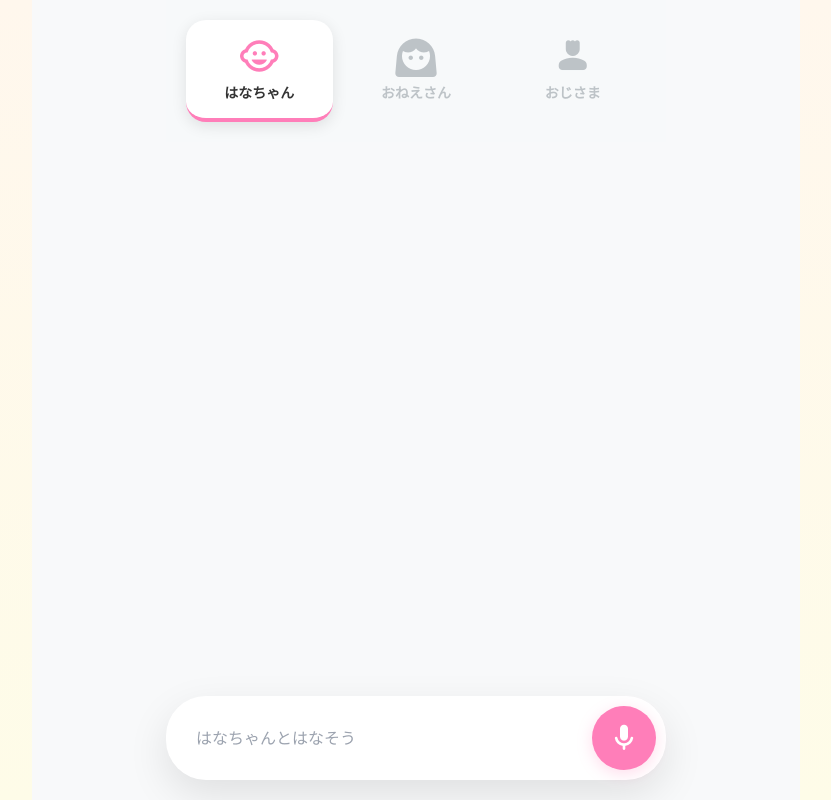
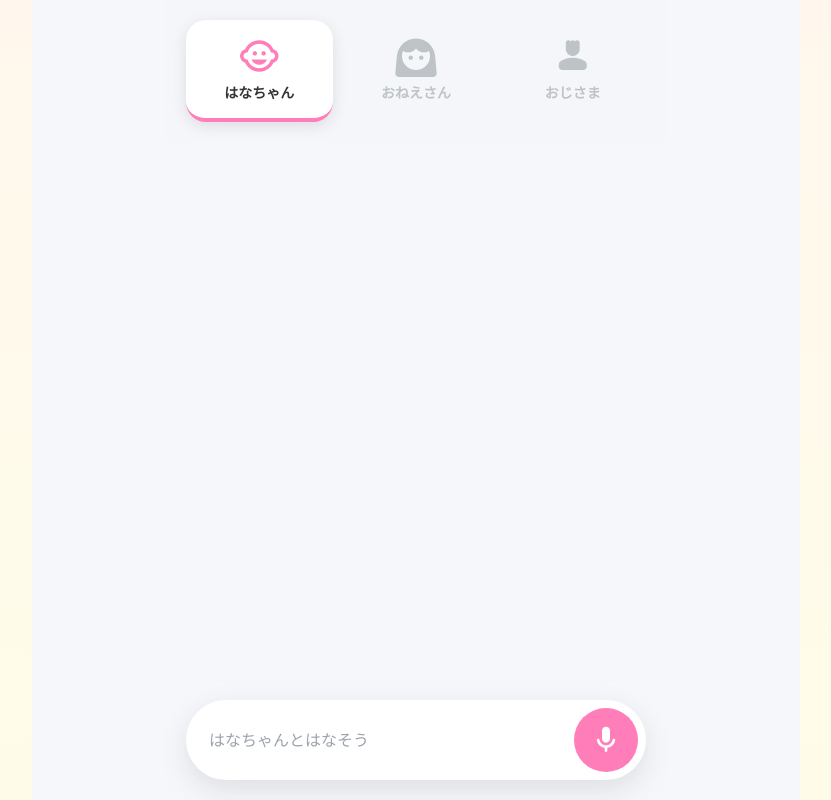
Before and after one commit to o3qk/ohanashi-ai, a Next.js app: page / in a window 1280 px wide. Shown: the whole page, without its empty margins (224-1055 px from the left). Built offline with nearby package versions, Linux system fonts and the light colour scheme.

Commit message:
Restore stable API connection and improve UI

```diff
--- a/app/api/chat/route.ts
+++ b/app/api/chat/route.ts
@@ -1,4 +1,3 @@
-// @ts-nocheck
 import { GoogleGenerativeAI } from "@google/generative-ai";
 
 export async function POST(req: Request) {
@@ -24,6 +23,6 @@ export async function POST(req: Request) {
     });
   } catch (error) {
     console.error(error);
-    return new Response(JSON.stringify({ reply: "おはなしの準備ができませんでした。少し待ってね。" }), { status: 500 });
+    return new Response(JSON.stringify({ reply: "ごめんね、いまお話しできないみたい。もう一度試してみて！" }), { status: 500 });
   }
 }
--- a/app/page.tsx
+++ b/app/page.tsx
@@ -2,7 +2,6 @@
 
 import React, { useState, useEffect, useRef } from "react";
 
-// Googleアイコンの定義
 const MaterialIcon = ({ name, size = "24px", color = "inherit" }: { name: string, size?: string, color?: string }) => (
   <span className="material-icons-round" style={{ fontSize: size, color: color, display: 'block' }}>{name}</span>
 );
@@ -26,7 +25,6 @@ export default function OhanashiApp() {
     if (scrollRef.current) scrollRef.current.scrollTo({ top: scrollRef.current.scrollHeight, behavior: 'smooth' });
   }, [messages, isTyping]);
 
-  // 通信部分：kさんの環境で動いていたシンプルな形に固定
   const handleSendMessage = async (text: string) => {
     if (!text?.trim()) return;
     setMessages(prev => [...prev, { role: "user", text }]);
@@ -34,6 +32,7 @@ export default function OhanashiApp() {
     setIsTyping(true);
 
     try {
+      // 動いていた時と同じ通信形式
       const res = await fetch("/api/chat", {
         method: "POST",
         headers: { "Content-Type": "application/json" },
@@ -50,75 +49,56 @@ export default function OhanashiApp() {
       }
     } catch (e) {
       setIsTyping(false);
-      setMessages(prev => [...prev, { role: "ai", text: "おはなしの準備ができませんでした。少し待ってね。" }]);
+      setMessages(prev => [...prev, { role: "ai", text: "ごめんね、もう一度お話ししてくれる？" }]);
     }
   };
 
-  // 音声認識：ビルドエラーを防ぐための厳格な型回避
   const startListening = () => {
     if (typeof window === "undefined") return;
-    const anyWindow = window as any;
-    const SpeechRecognition = anyWindow.SpeechRecognition || anyWindow.webkitSpeechRecognition;
-
-    if (!SpeechRecognition) {
-      alert("ブラウザが対応していません。Chromeをお使いください。");
+    const W = window as any;
+    const SpeechRec = W.SpeechRecognition || W.webkitSpeechRecognition;
+    if (!SpeechRec) {
+      alert("ブラウザが対応していません");
       return;
     }
-
-    const rec = new SpeechRecognition();
+    const rec = new SpeechRec();
     rec.lang = "ja-JP";
     rec.onstart = () => setIsListening(true);
     rec.onend = () => setIsListening(false);
-    rec.onresult = (e: any) => {
-      const result = e.results[0][0].transcript;
-      if (result) handleSendMessage(result);
-    };
+    rec.onresult = (e: any) => handleSendMessage(e.results[0][0].transcript);
     rec.start();
   };
 
   return (
-    <div style={{ background: "#F8F9FA", minHeight: "100vh", display: "flex", flexDirection: "column", alignItems: "center", paddingBottom: "100px" }}>
+    <div style={{ background: "#F5F7FA", minHeight: "100vh", display: "flex", flexDirection: "column", alignItems: "center" }}>
       <link href="https://fonts.googleapis.com/icon?family=Material+Icons+Round" rel="stylesheet" />
 
-      {/* キャラクター選択：大きく押しやすく調整 */}
-      <div style={{ width: "100%", maxWidth: "500px", display: "flex", gap: "10px", padding: "20px", position: "sticky", top: 0, background: "#F8F9FAee", zIndex: 10 }}>
+      <div style={{ width: "100%", maxWidth: "500px", padding: "20px", display: "flex", gap: "10px", position: "sticky", top: 0, background: "#F5F7FAee", zIndex: 10 }}>
         {Object.values(CHARACTERS).map((char) => (
-          <button key={char.id} onClick={() => setSelectedChar(char)} style={{ flex: 1, padding: "15px 5px", border: "none", borderRadius: "20px", background: selectedChar.id === char.id ? "white" : "transparent", boxShadow: selectedChar.id === char.id ? "0 4px 15px rgba(0,0,0,0.1)" : "none", cursor: "pointer", display: "flex", flexDirection: "column", alignItems: "center", transition: "0.2s", borderBottom: selectedChar.id === char.id ? `4px solid ${char.color}` : "none" }}>
+          <button key={char.id} onClick={() => setSelectedChar(char)} style={{ flex: 1, padding: "15px 5px", border: "none", borderRadius: "20px", background: selectedChar.id === char.id ? "white" : "transparent", boxShadow: selectedChar.id === char.id ? "0 4px 15px rgba(0,0,0,0.1)" : "none", cursor: "pointer", display: "flex", flexDirection: "column", alignItems: "center", borderBottom: selectedChar.id === char.id ? `4px solid ${char.color}` : "none" }}>
             <MaterialIcon name={char.icon} size="42px" color={selectedChar.id === char.id ? char.color : "#BDC3C7"} />
             <span style={{ fontSize: "14px", fontWeight: "bold", marginTop: "5px", color: selectedChar.id === char.id ? "#333" : "#BDC3C7" }}>{char.name}</span>
           </button>
         ))}
       </div>
 
-      {/* チャット履歴エリア */}
       <div ref={scrollRef} style={{ flex: 1, width: "100%", maxWidth: "500px", padding: "20px", overflowY: "auto", display: "flex", flexDirection: "column", gap: "15px" }}>
         {messages.map((m, i) => (
-          <div key={i} style={{ alignSelf: m.role === "user" ? "flex-end" : "flex-start", maxWidth: "85%", background: m.role === "user" ? selectedChar.color : "white", color: m.role === "user" ? "white" : "#333", padding: "15px 20px", borderRadius: "25px", boxShadow: "0 2px 10px rgba(0,0,0,0.03)", fontSize: "16px", fontWeight: 500 }}>
+          <div key={i} style={{ alignSelf: m.role === "user" ? "flex-end" : "flex-start", maxWidth: "80%", background: m.role === "user" ? selectedChar.color : "white", color: m.role === "user" ? "white" : "#333", padding: "15px 20px", borderRadius: "25px", boxShadow: "0 2px 10px rgba(0,0,0,0.03)", fontSize: "16px" }}>
             {m.text}
           </div>
         ))}
-        {isTyping && <div style={{ color: "#BDC3C7", paddingLeft: "10px", fontSize: "14px" }}>考え中...</div>}
+        {isTyping && <div style={{ color: "#BDC3C7", paddingLeft: "10px" }}>考え中...</div>}
       </div>
 
-      {/* 操作パネル：大きなマイクボタン */}
-      <div style={{ position: "fixed", bottom: "20px", width: "95%", maxWidth: "500px", zIndex: 100 }}>
-        <div style={{ display: "flex", alignItems: "center", gap: "10px", background: "white", padding: "10px", borderRadius: "40px", boxShadow: "0 15px 40px rgba(0,0,0,0.1)" }}>
-          <input
-            value={inputText}
-            onChange={(e) => setInputText(e.target.value)}
-            onKeyDown={(e) => e.key === "Enter" && handleSendMessage(inputText)}
-            placeholder={`${selectedChar.name}とはなそう`}
-            style={{ flex: 1, border: "none", padding: "0 20px", fontSize: "16px", outline: "none" }}
-          />
-          <button
-            onClick={startListening}
-            style={{ width: "64px", height: "64px", borderRadius: "32px", border: "none", background: isListening ? "#FF4757" : selectedChar.color, color: "white", cursor: "pointer", display: "flex", alignItems: "center", justifyContent: "center", boxShadow: `0 4px 15px ${selectedChar.color}44` }}
-          >
+      <div style={{ width: "100%", maxWidth: "500px", padding: "20px", position: "sticky", bottom: 0, background: "rgba(245,247,250,0.9)", backdropFilter: "blur(10px)" }}>
+        <div style={{ display: "flex", alignItems: "center", gap: "10px", background: "white", padding: "8px", borderRadius: "40px", boxShadow: "0 10px 30px rgba(0,0,0,0.1)" }}>
+          <input value={inputText} onChange={(e) => setInputText(e.target.value)} onKeyDown={(e) => e.key === "Enter" && handleSendMessage(inputText)} placeholder={`${selectedChar.name}とはなそう`} style={{ flex: 1, border: "none", padding: "0 15px", fontSize: "16px", outline: "none" }} />
+          <button onClick={startListening} style={{ width: "64px", height: "64px", borderRadius: "32px", border: "none", background: isListening ? "#FF4757" : selectedChar.color, color: "white", cursor: "pointer", display: "flex", alignItems: "center", justifyContent: "center" }}>
             <MaterialIcon name={isListening ? "stop" : "mic"} size="32px" />
           </button>
         </div>
       </div>
-
       <audio ref={audioRef} />
     </div>
   );
```
